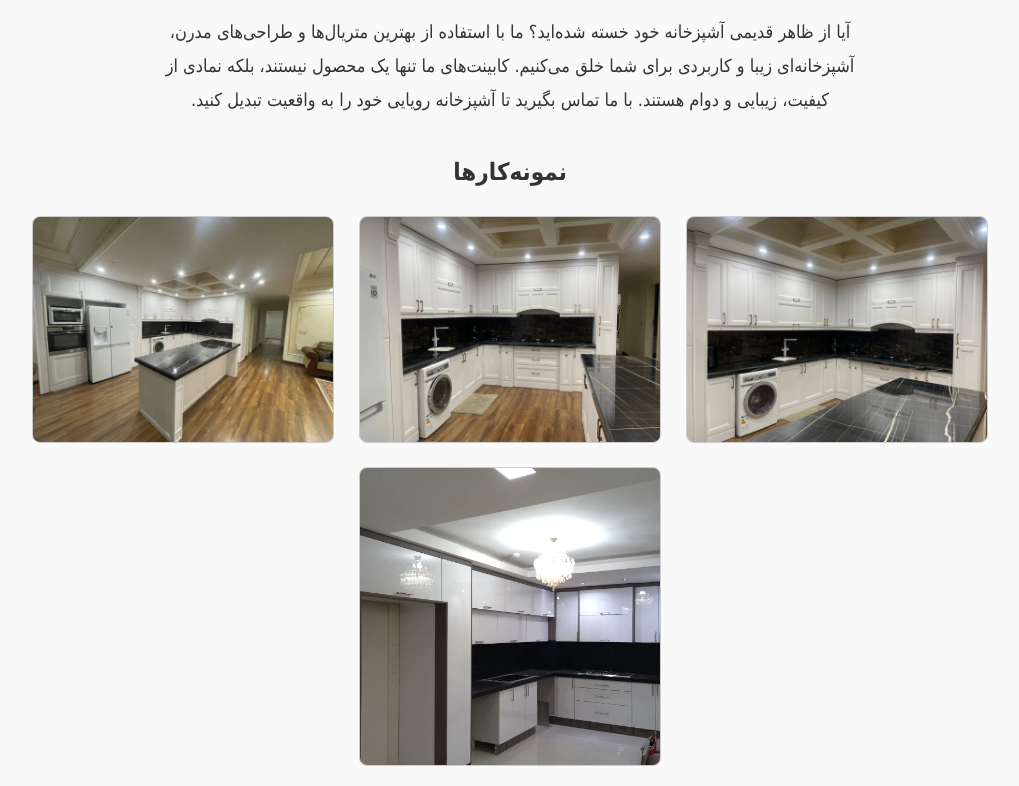
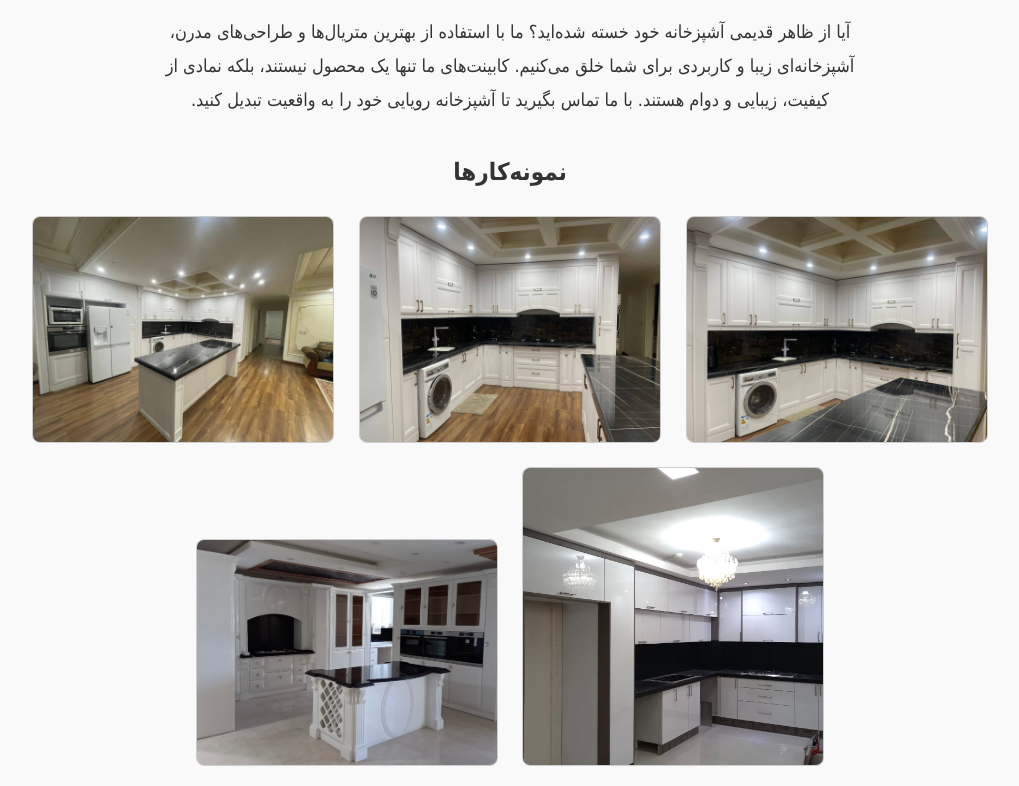
Before and after one commit to iceshw/AAF-wood, a plain HTML site: page index.html in a window 1280 px wide. Shown: the part 166-952 px from the top of the page, without its empty margins (130-1149 px from the left). Drawn offline with Linux system fonts and the light colour scheme.

Commit message:
Update index.html

```diff
--- a/index.html
+++ b/index.html
@@ -59,6 +59,7 @@
     <img src="IMG_6907.jpeg" alt="نمونه کار ۲">
     <img src="IMG_6908.jpeg" alt="نمونه کار ۳">
         <img src="IMG_6912.jpeg" alt="نمونه کار ۴">
+            <img src="IMG_6914.jpeg" alt="نمونه کار ۵">
   </div>
 
   <div class="contact">
```
